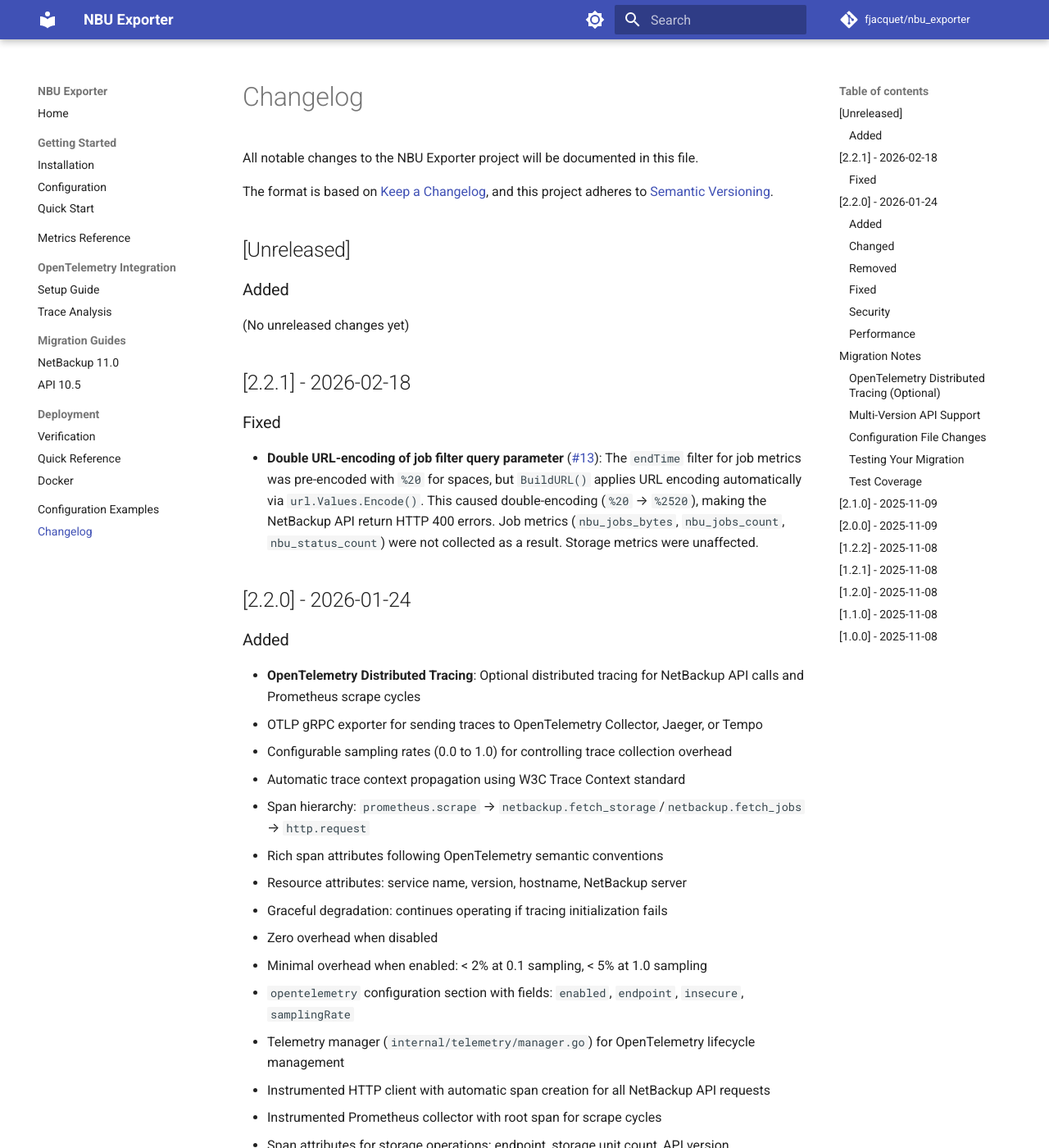
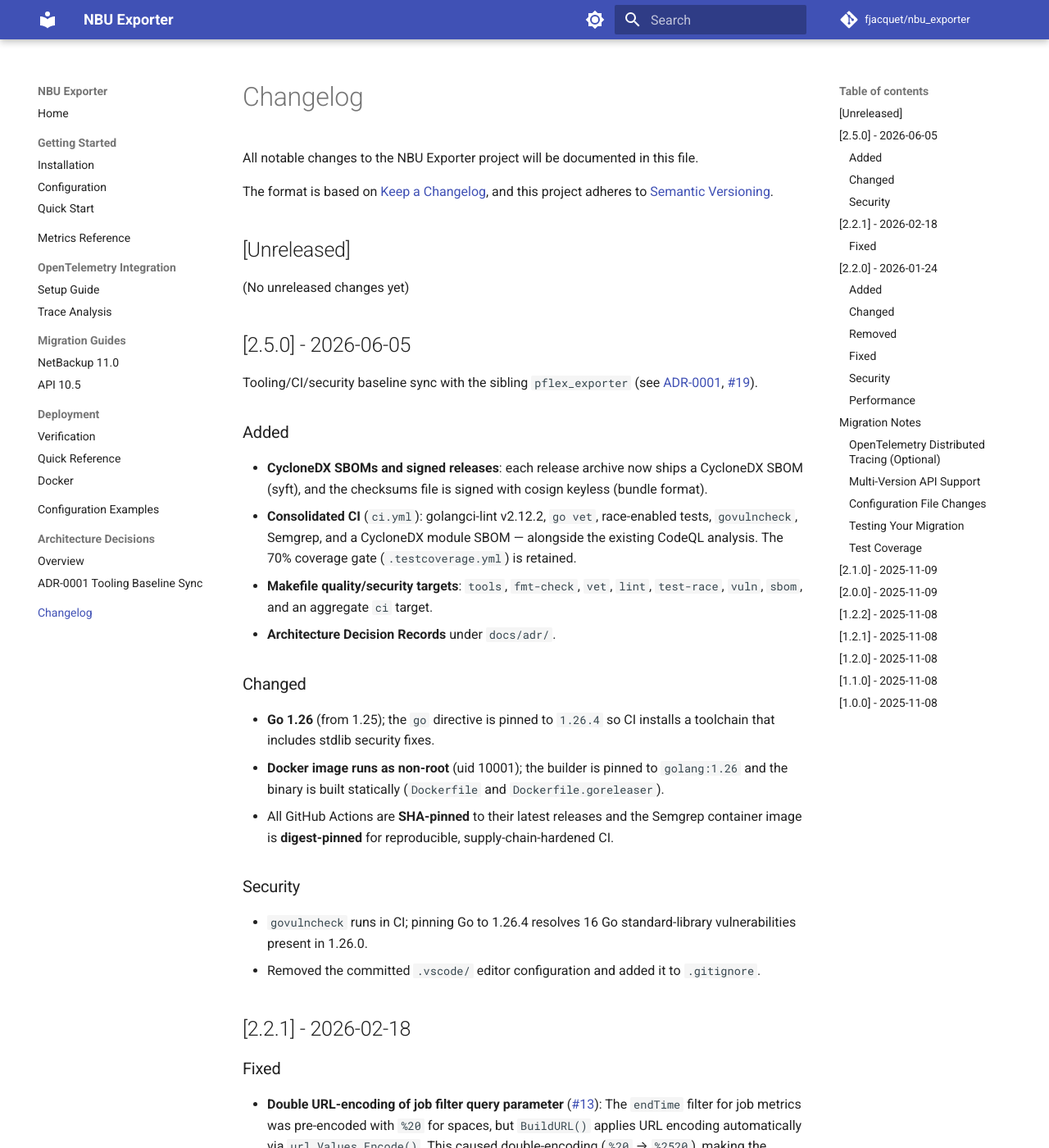
Before and after one commit to fjacquet/nbu_exporter, an MkDocs documentation site: the page built from docs/changelog.md, in a window 1280 px wide and 1400 px high. Shown: the whole window at 82% size. Built offline with MkDocs 1.6.1 and Material for MkDocs 9.7.7, drawn with Linux system fonts in a browser that asks for light colours; comment, search, counter and statistics services are not loaded.

Commit message:
docs: add ADR-0001 + CHANGELOG v2.5.0 for the tooling-baseline sync
- docs/adr/0001-tooling-baseline-sync-with-pflex.md (+ ADR index)
- CHANGELOG.md [2.5.0] entry (Added/Changed/Security)
- mkdocs nav: Architecture Decisions section

Co-Authored-By: Claude Opus 4.8 <noreply@anthropic.com>

```diff
--- a/CHANGELOG.md
+++ b/CHANGELOG.md
@@ -7,9 +7,41 @@ and this project adheres to [Semantic Versioning](https://semver.org/spec/v2.0.0
 
 ## [Unreleased]
 
+(No unreleased changes yet)
+
+## [2.5.0] - 2026-06-05
+
+Tooling/CI/security baseline sync with the sibling `pflex_exporter` (see
+[ADR-0001](docs/adr/0001-tooling-baseline-sync-with-pflex.md), [#19](https://github.com/fjacquet/nbu_exporter/pull/19)).
+
 ### Added
 
-(No unreleased changes yet)
+- **CycloneDX SBOMs and signed releases**: each release archive now ships a
+  CycloneDX SBOM (syft), and the checksums file is signed with cosign keyless
+  (bundle format).
+- **Consolidated CI** (`ci.yml`): golangci-lint v2.12.2, `go vet`, race-enabled
+  tests, `govulncheck`, Semgrep, and a CycloneDX module SBOM — alongside the
+  existing CodeQL analysis. The 70% coverage gate (`.testcoverage.yml`) is retained.
+- **Makefile quality/security targets**: `tools`, `fmt-check`, `vet`, `lint`,
+  `test-race`, `vuln`, `sbom`, and an aggregate `ci` target.
+- **Architecture Decision Records** under `docs/adr/`.
+
+### Changed
+
+- **Go 1.26** (from 1.25); the `go` directive is pinned to `1.26.4` so CI installs
+  a toolchain that includes stdlib security fixes.
+- **Docker image runs as non-root** (uid 10001); the builder is pinned to
+  `golang:1.26` and the binary is built statically (`Dockerfile` and
+  `Dockerfile.goreleaser`).
+- All GitHub Actions are **SHA-pinned** to their latest releases and the Semgrep
+  container image is **digest-pinned** for reproducible, supply-chain-hardened CI.
+
+### Security
+
+- `govulncheck` runs in CI; pinning Go to 1.26.4 resolves 16 Go standard-library
+  vulnerabilities present in 1.26.0.
+- Removed the committed `.vscode/` editor configuration and added it to
+  `.gitignore`.
 
 ## [2.2.1] - 2026-02-18
 
--- a/mkdocs.yml
+++ b/mkdocs.yml
@@ -58,4 +58,7 @@ nav:
       - Quick Reference: deployment-quick-reference.md
       - Docker: docker.md
   - Configuration Examples: config-examples/README.md
+  - Architecture Decisions:
+      - Overview: adr/README.md
+      - ADR-0001 Tooling Baseline Sync: adr/0001-tooling-baseline-sync-with-pflex.md
   - Changelog: changelog.md
```
Also changed, not shown: docs/adr/0001-tooling-baseline-sync-with-pflex.md (added, +81 -0 lines), docs/adr/README.md (added, +14 -0 lines).
